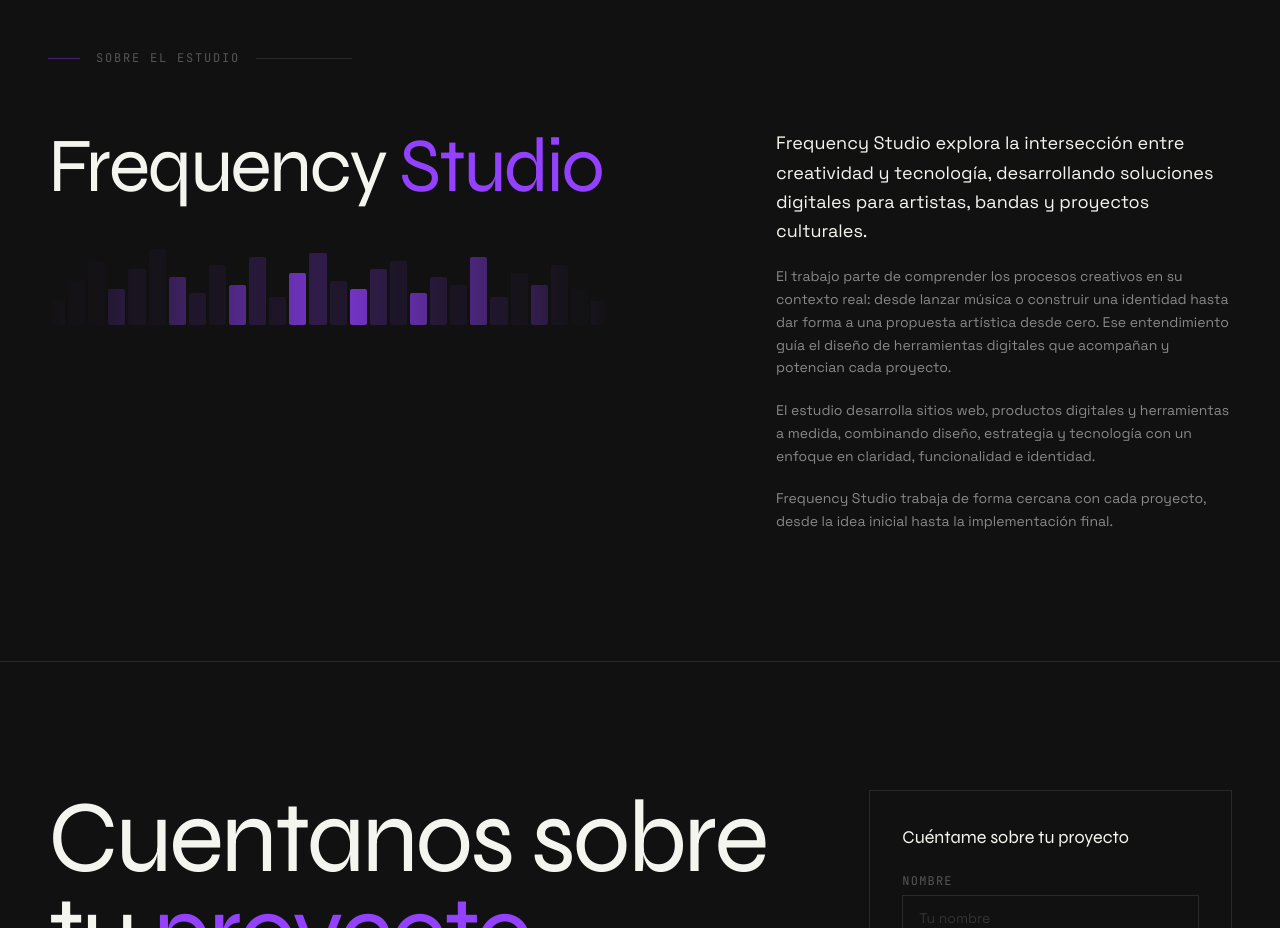
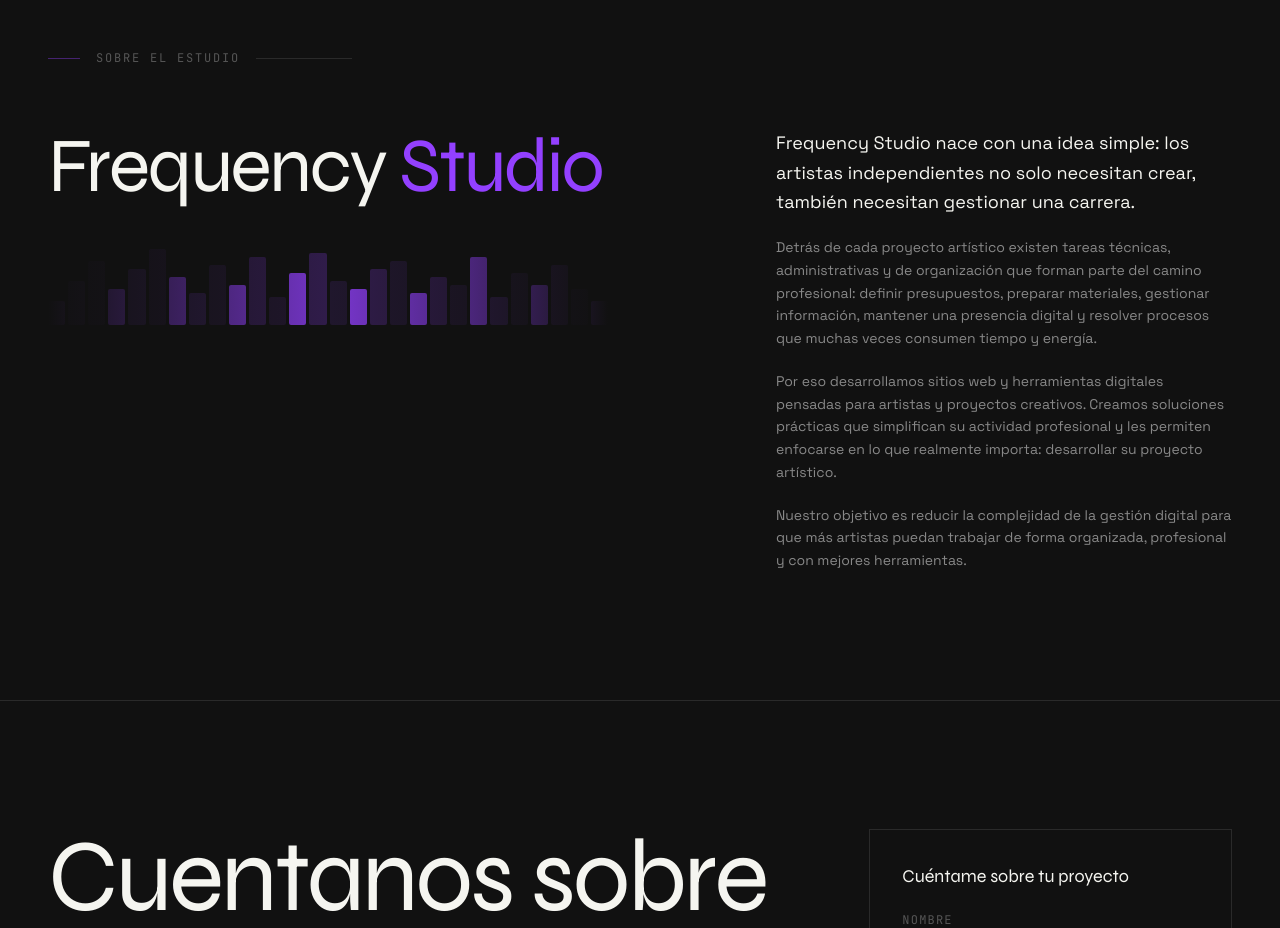
Before and after one commit to FrequencyStudio-dev/frequencystudio-web, a Next.js app: page / in a window 1280 px wide. Shown: the part 5040-5968 px from the top of the page. Built offline with nearby package versions, Linux system fonts and the light colour scheme.

Commit message:
chore: update aboutsection

```diff
--- a/src/components/sections/AboutSection.tsx
+++ b/src/components/sections/AboutSection.tsx
@@ -52,21 +52,26 @@ export function AboutSection() {
             <AnimateOnScroll delay={100}>
               <div className="space-y-5">
                 <p className="text-ink text-body-lg leading-relaxed">
-                  Frequency Studio explora la intersección entre creatividad y tecnología,
-                  desarrollando soluciones digitales para artistas, bandas y proyectos culturales.
+                  Frequency Studio nace con una idea simple: los artistas independientes no solo necesitan crear,
+                  también necesitan gestionar una carrera.
                 </p>
                 <p className="text-ink-muted text-body-sm leading-relaxed">
-                 El trabajo parte de comprender los procesos creativos en su contexto real:
-                 desde lanzar música o construir una identidad hasta dar forma a una propuesta
-                 artística desde cero. Ese entendimiento guía el diseño de herramientas digitales
-                 que acompañan y potencian cada proyecto.
+                  Detrás de cada proyecto artístico existen tareas técnicas,
+                  administrativas y de organización que forman parte del
+                  camino profesional: definir presupuestos, preparar materiales,
+                  gestionar información, mantener una presencia
+                  digital y resolver procesos que muchas veces consumen tiempo y energía.
                 </p>
                 <p className="text-ink-muted text-body-sm leading-relaxed">
-                 El estudio desarrolla sitios web, productos digitales y herramientas a medida,
-                 combinando diseño, estrategia y tecnología con un enfoque en claridad, funcionalidad e identidad.
+                  Por eso desarrollamos sitios web y herramientas digitales pensadas para artistas
+                  y proyectos creativos. Creamos soluciones prácticas que simplifican su actividad
+                  profesional y les permiten enfocarse en lo que realmente importa: desarrollar su
+                  proyecto artístico.
                 </p>
                 <p className="text-ink-muted text-body-sm leading-relaxed">
-                  Frequency Studio trabaja de forma cercana con cada proyecto, desde la idea inicial hasta la implementación final.
+                  Nuestro objetivo es reducir la complejidad de la gestión digital para que
+                  más artistas puedan trabajar de forma organizada, profesional y con mejores
+                  herramientas.
                 </p>
               </div>
             </AnimateOnScroll>
```
